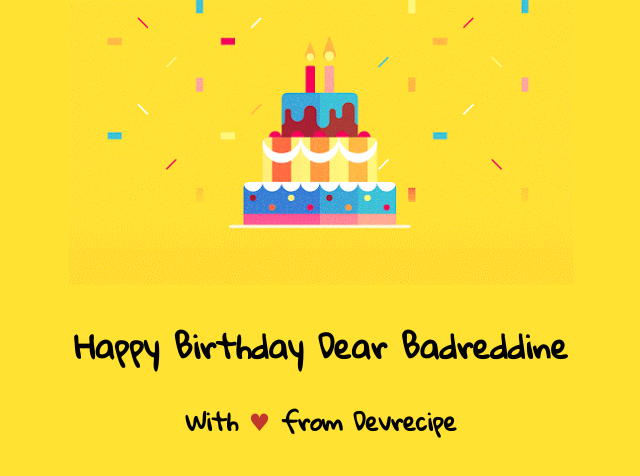
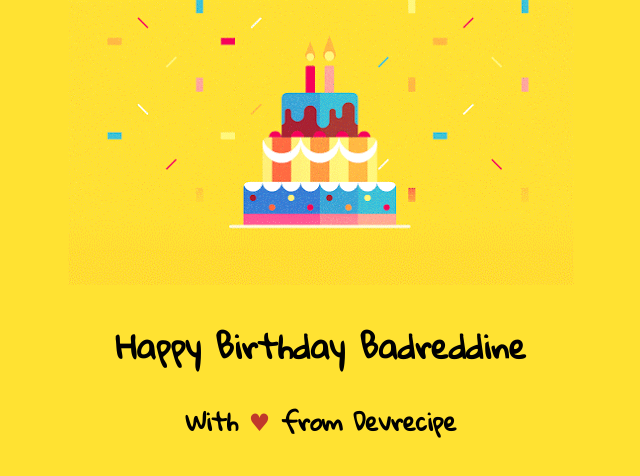
Before and after one commit to devrecipe/badr-happy-birthday, a plain HTML site: page src/index.html in a window 1280 px wide. Shown: the whole page, without its empty margins (319-959 px from the left). Drawn offline with Linux system fonts and the light colour scheme.

Commit message:
Update index.html

```diff
--- a/src/index.html
+++ b/src/index.html
@@ -30,7 +30,7 @@
         <div class="text-center">
             <img src="cake.gif" alt="Birthday Cake!">
 
-            <h1>Happy Birthday Dear Badreddine</h1>
+            <h1>Happy Birthday Badreddine</h1>
             <h2>With <span class="red">♥</span> from Devrecipe</h2>
 
             <audio src="hbd.mp3" autoplay loop="true"></audio>
```
